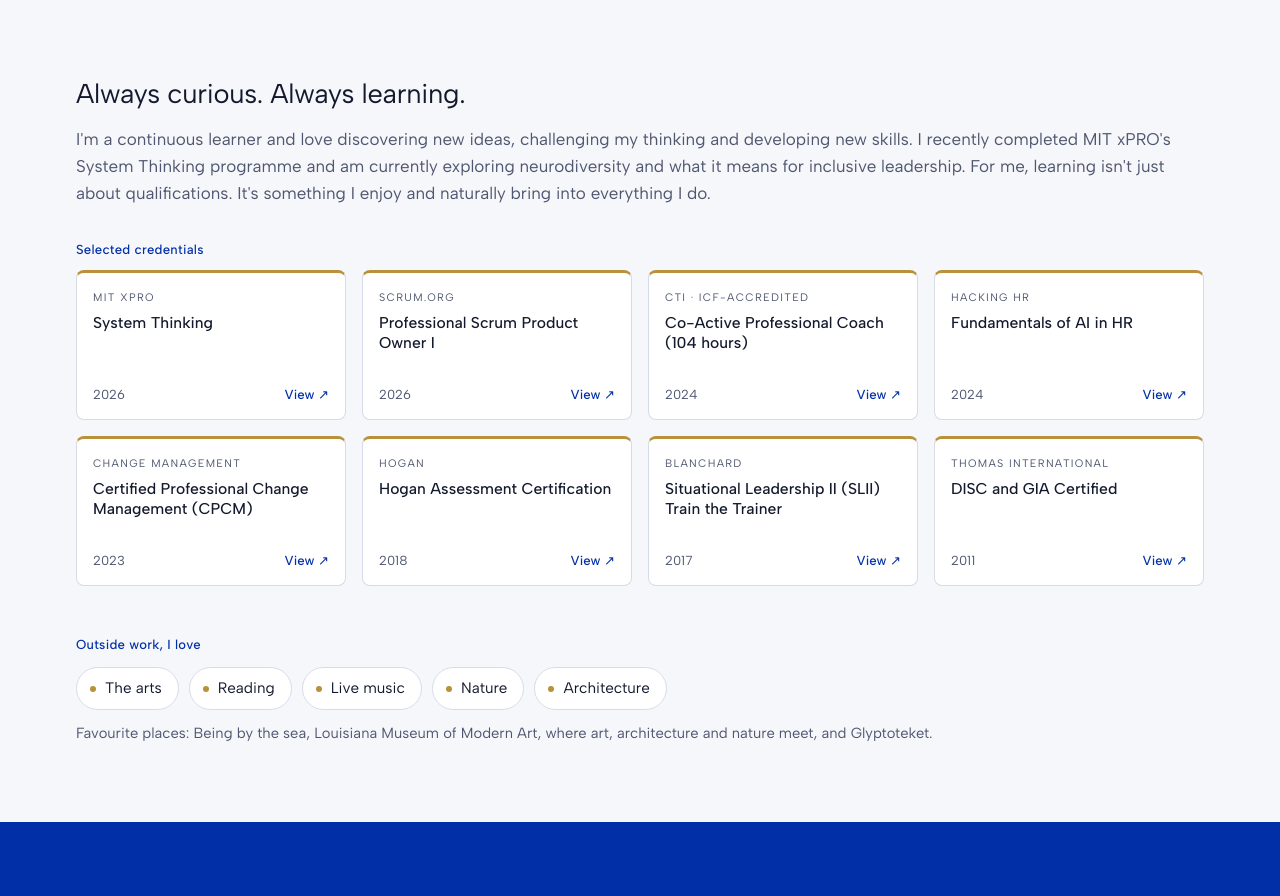
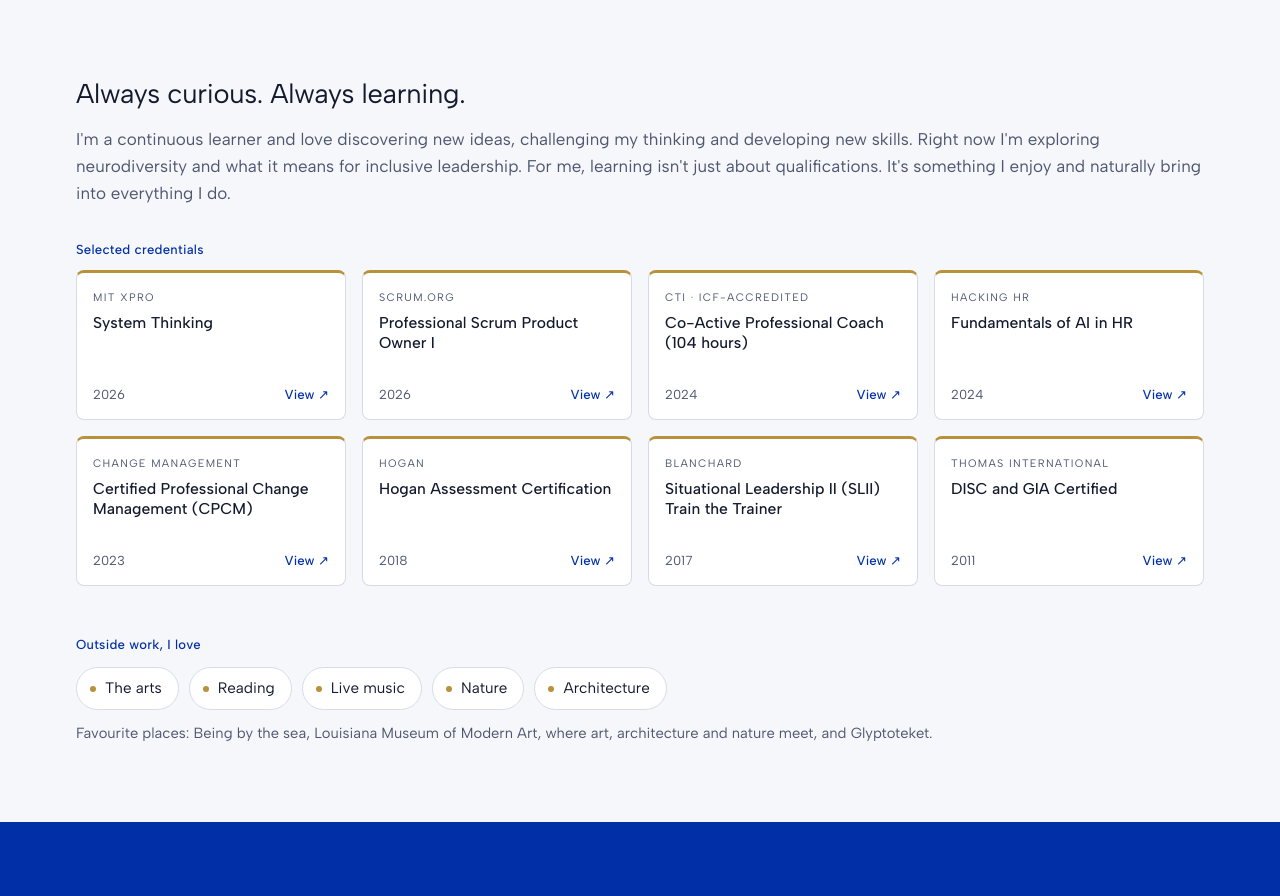
Before and after one commit to SBaker0/sesamebaker-dk, a plain HTML site: page index.html in a window 1280 px wide. Shown: the part 8163-9059 px from the top of the page. Drawn offline with Linux system fonts and the light colour scheme.

Commit message:
Add files via upload

```diff
--- a/index.html
+++ b/index.html
@@ -581,7 +581,7 @@ section.s,.brands{padding-block:clamp(48px,6vw,84px)}
       </ol></div>
       <div class="cred-block" id="credentials" style="margin-top:64px;scroll-margin-top:96px">
         <h3 class="learn-h">Always curious. Always learning.</h3>
-        <p class="learn-p">I'm a continuous learner and love discovering new ideas, challenging my thinking and developing new skills. I recently completed MIT xPRO's System Thinking programme and am currently exploring neurodiversity and what it means for inclusive leadership. For me, learning isn't just about qualifications. It's something I enjoy and naturally bring into everything I do.</p>
+        <p class="learn-p">I'm a continuous learner and love discovering new ideas, challenging my thinking and developing new skills. Right now I'm exploring neurodiversity and what it means for inclusive leadership. For me, learning isn't just about qualifications. It's something I enjoy and naturally bring into everything I do.</p>
         <p class="label" style="margin-bottom:10px">Selected credentials</p>
         <div class="creds">
           <a class="card has" href="https://xpro.mit.edu/certificate/af704419-b644-4165-a042-2deef87b584f/" target="_blank" rel="noopener" aria-label="System Thinking, view certificate"><span class="iss">MIT xPRO</span><span class="nm">System Thinking</span><span class="ft"><span>2026</span><span class="v">View</span></span></a>
```
